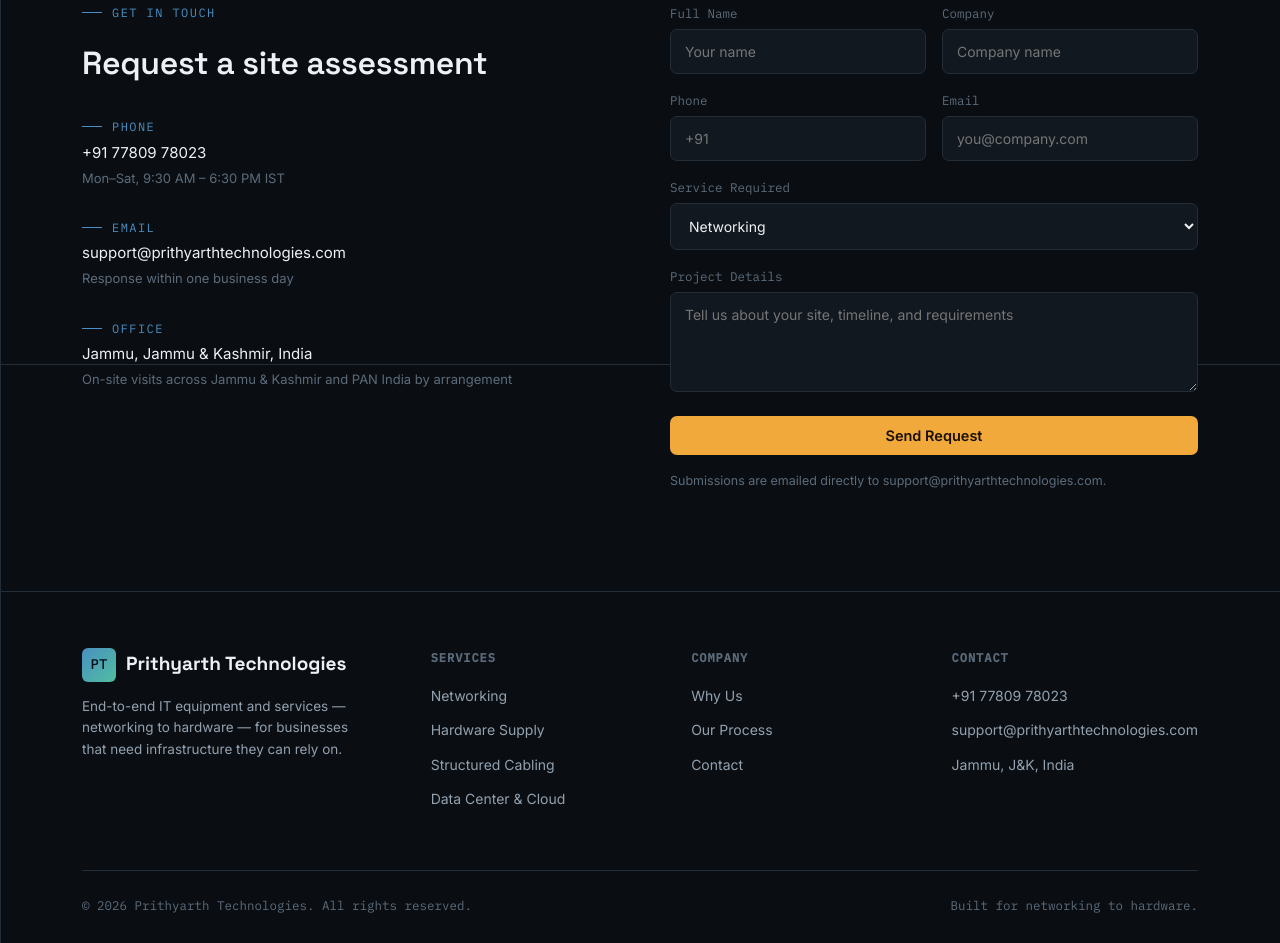
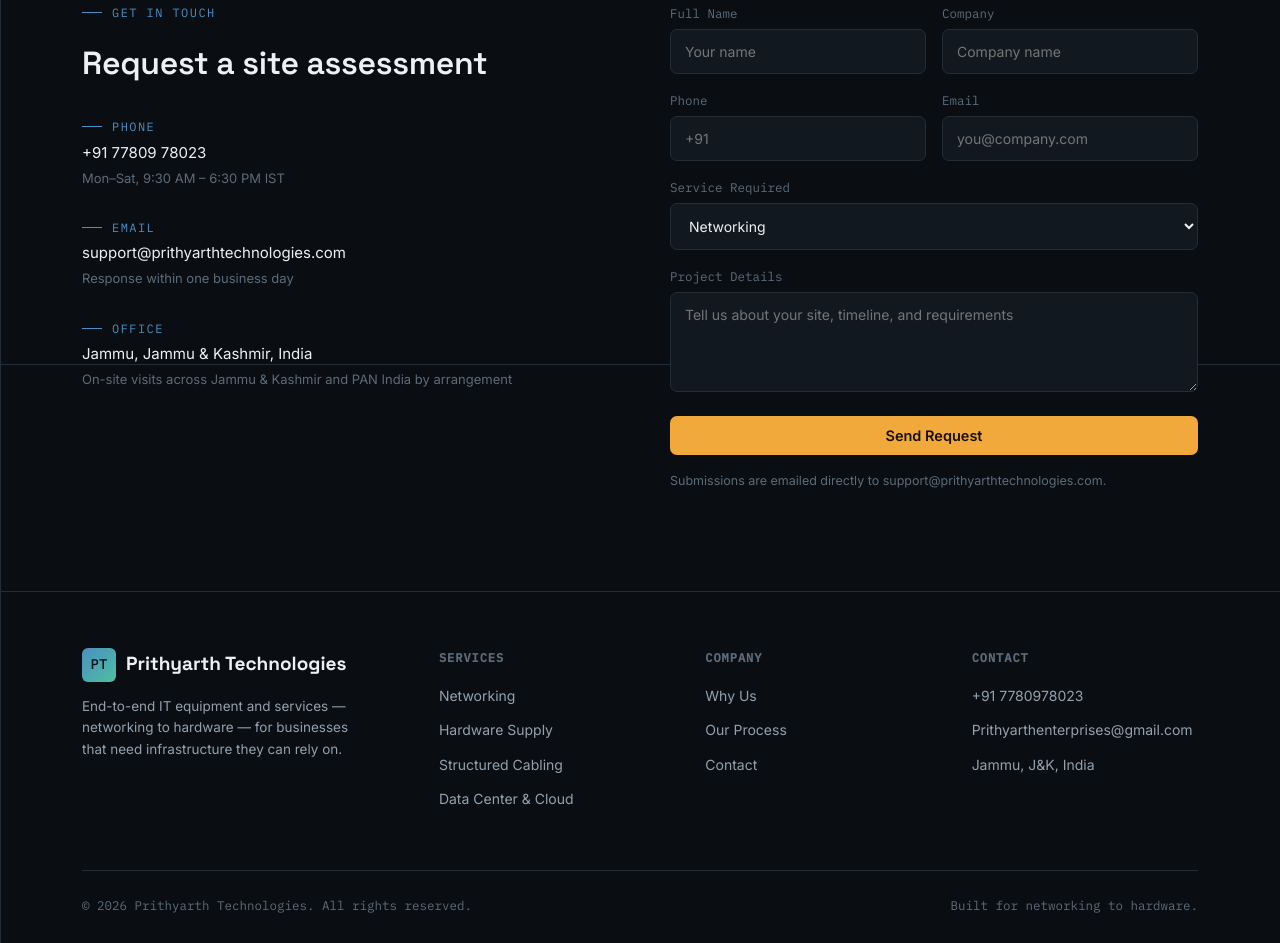
Before and after one commit to Prirah0116/prithyarthtechnologies.com, a plain HTML site: page index.html in a window 1280 px wide. Shown: the part 3636-4579 px from the top of the page. Drawn offline with Linux system fonts and the light colour scheme.

Commit message:
Change contact email and phone number in footer

```diff
--- a/index.html
+++ b/index.html
@@ -547,7 +547,7 @@
         <span>On-site visits across Jammu &amp; Kashmir and PAN India by arrangement</span>
       </div>
     </div>
-    <form class="reveal" action="https://formsubmit.co/support@prithyarthtechnologies.com" method="POST">
+    <form class="reveal" action="https://formsubmit.co/Prithyarthenterprises@gmail.com" method="POST">
       <input type="hidden" name="_subject" value="New enquiry — Prithyarth Technologies website">
       <input type="hidden" name="_captcha" value="false">
       <input type="hidden" name="_template" value="table">
@@ -619,8 +619,8 @@
       </div>
       <div class="footer-col">
         <h5>Contact</h5>
-        <a href="tel:+917780978023">+91 77809 78023</a>
-        <a href="mailto:support@prithyarthtechnologies.com">support@prithyarthtechnologies.com</a>
+        <a href="tel:+917780978023">+91 7780978023</a>
+        <a href="mailto:Prithyarthenterprises@gmail.com">Prithyarthenterprises@gmail.com</a>
         <a href="#">Jammu, J&amp;K, India</a>
       </div>
     </div>
```
